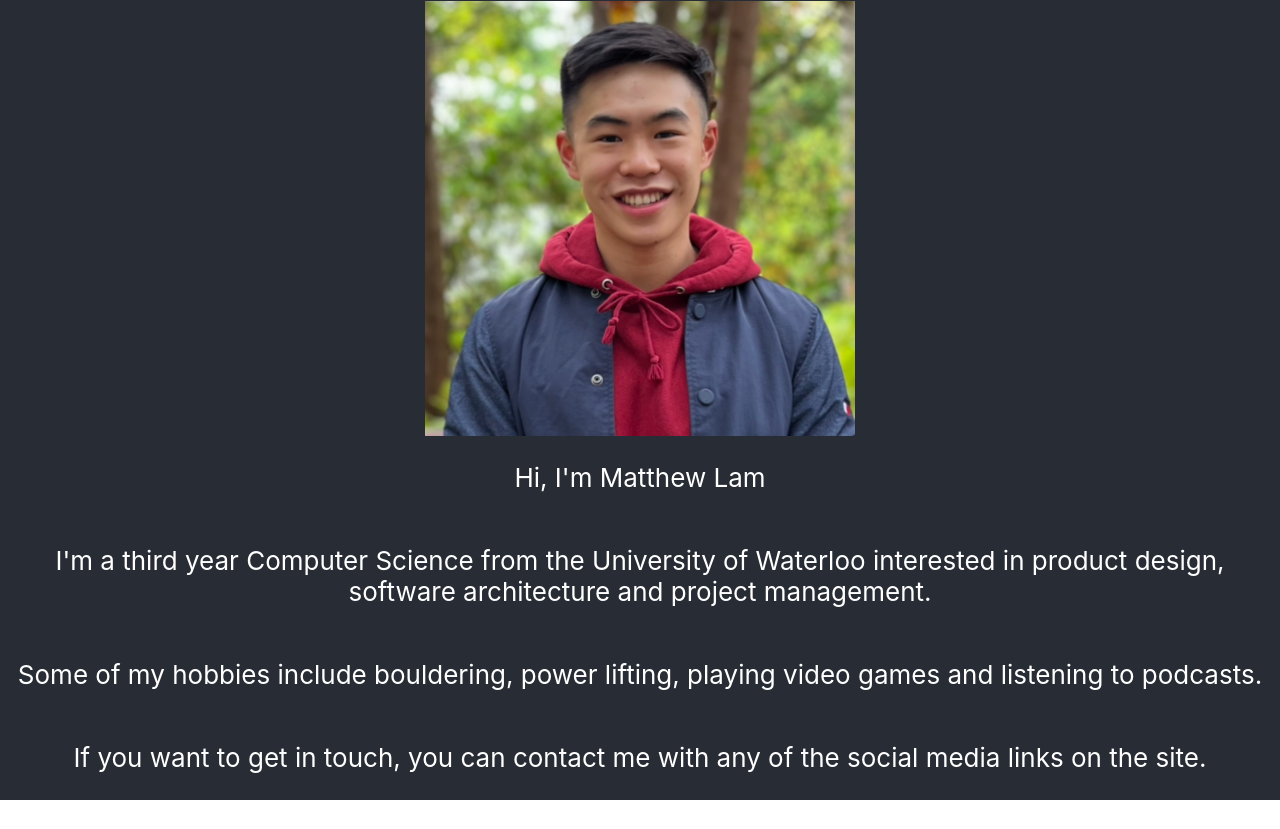
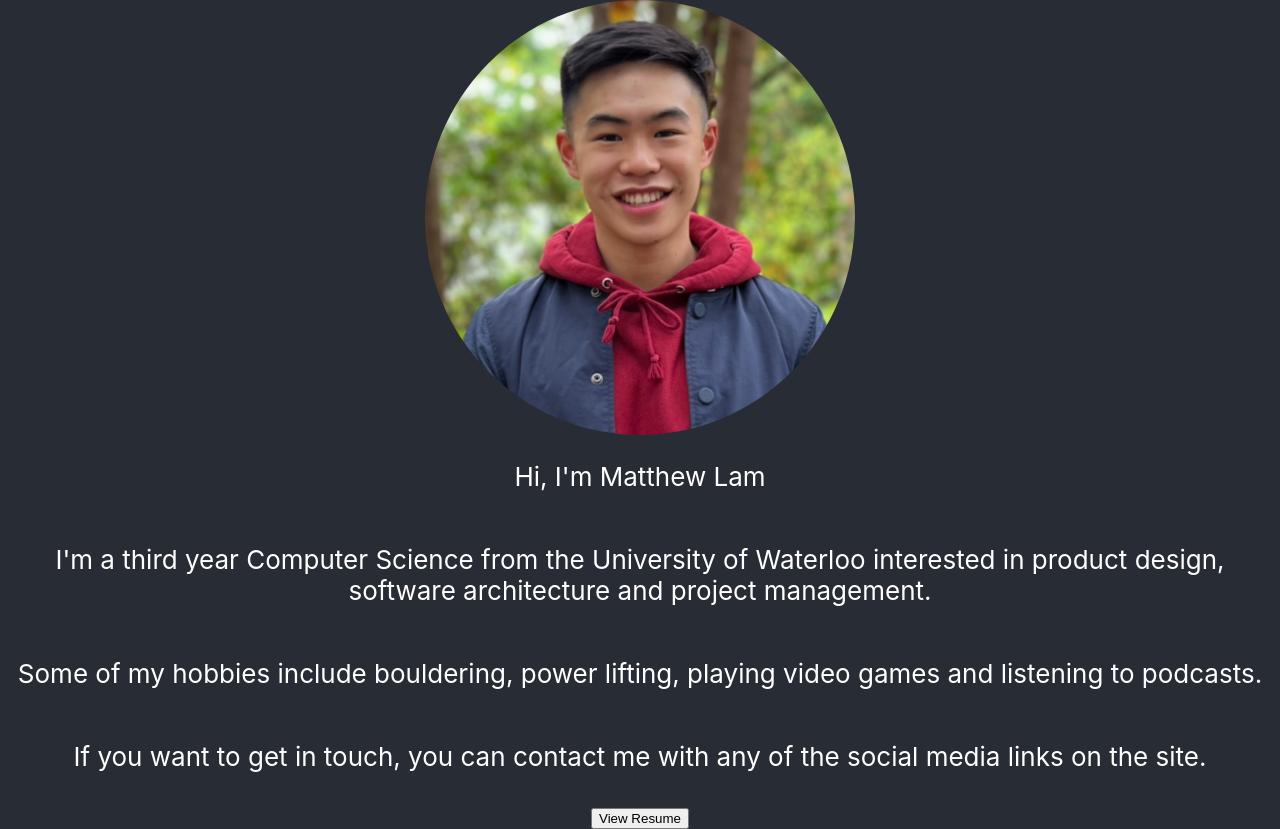
Before and after one commit to matthewtlam/matthewtlam.com, a React (Create React App) app: page / in a window 1280 px wide. Before the commit the page ends 800 px from the top, so only its background shows below. Built offline with nearby package versions, Linux system fonts and the light colour scheme.

Commit message:
Add resume button url

```diff
--- a/src/App.css
+++ b/src/App.css
@@ -17,6 +17,10 @@
   color: #61dafb;
 }
 
+.Profile-pic {
+  border-radius: 50%;
+}
+
 @keyframes App-logo-spin {
   from {
     transform: rotate(0deg);
--- a/src/App.js
+++ b/src/App.js
@@ -1,11 +1,12 @@
 import './App.css';
 import profilepic from './matthewprofile.png';
+import resume from './MatthewLamResume.pdf';
 
 function App() {
   return (
     <div className="App">
       <header className="App-header">
-      <img src={profilepic} alt="Profile Picture" />
+      <img className="Profile-pic" src={profilepic} alt="Profile Picture" />
         <p>
           Hi, I'm Matthew Lam
         </p>
@@ -20,6 +21,10 @@
         If you want to get in touch, you can contact me with any of the social media links on the site.
         </p>
 
+        <div className = "App">
+          <a href = {resume}> <button>View Resume</button></a>
+        </div>
+
 
       </header>
     </div>
```
